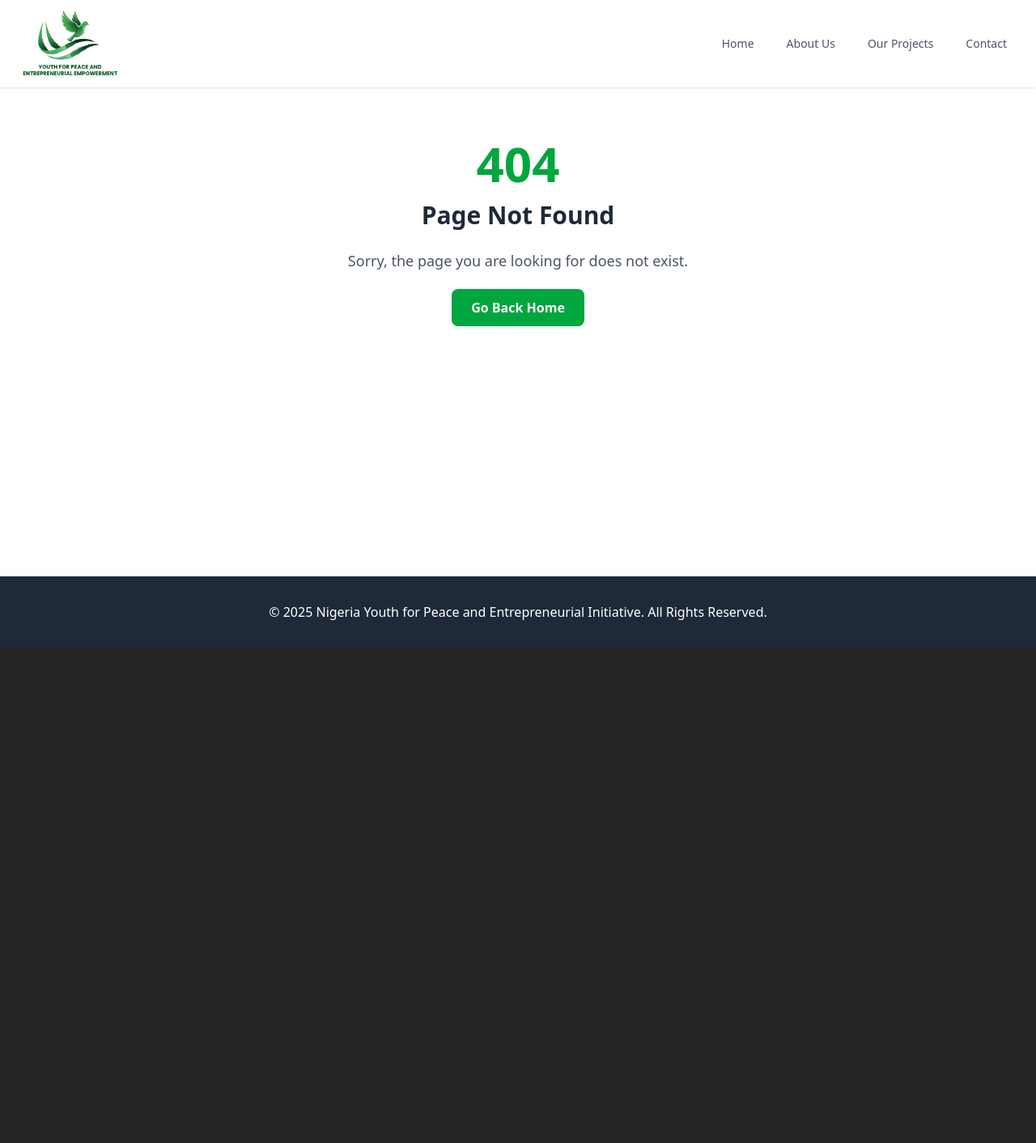
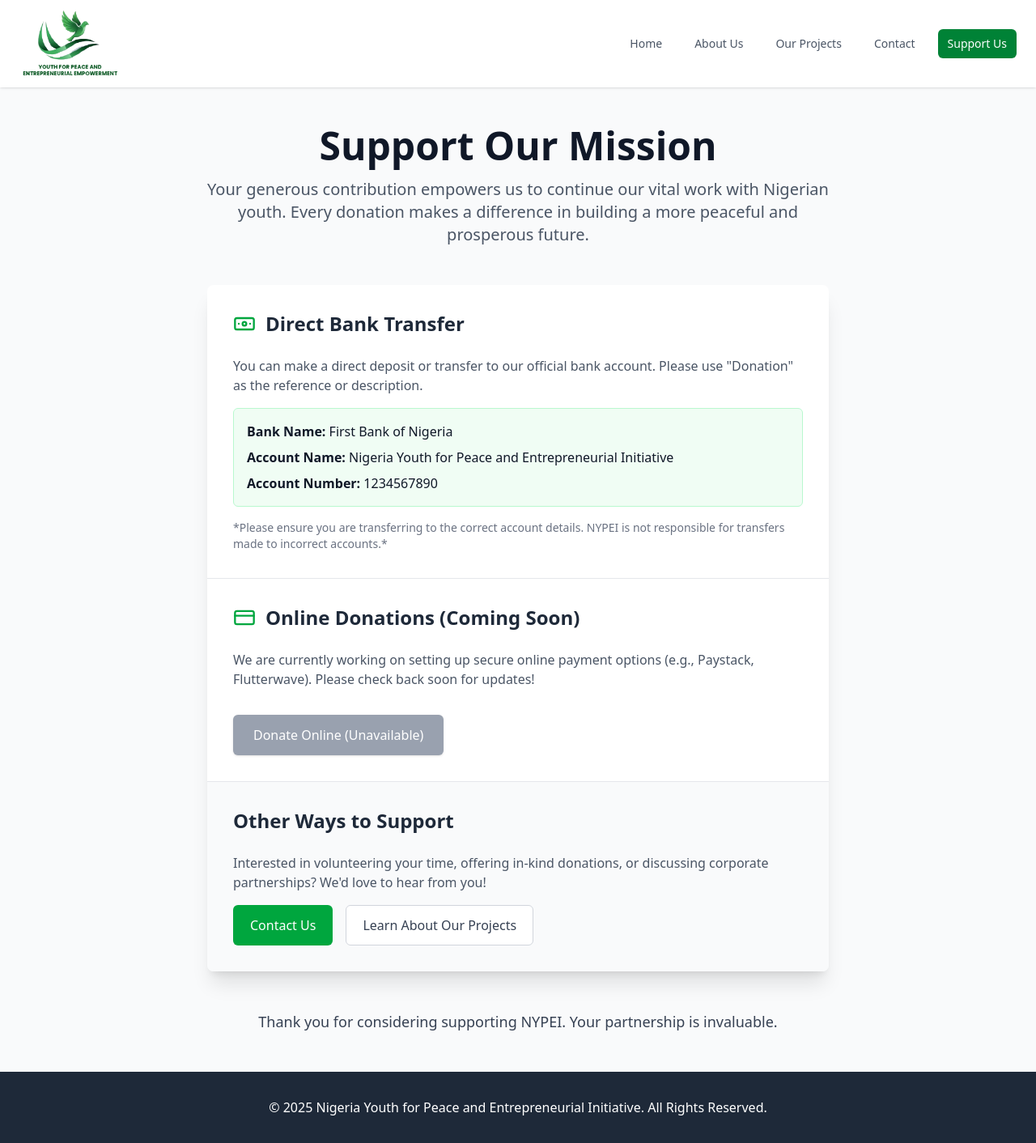
Before and after one commit to Uchechukwu10/ypee, a React (Vite) app: page /support-us in a window 1280 px wide. Shown: the whole page at 81% size. Before the commit the page ends 800 px from the top, so only its background shows below. Built offline with nearby package versions, Linux system fonts and the light colour scheme.

Commit message:
add support page

```diff
--- a/src/App.jsx
+++ b/src/App.jsx
@@ -7,6 +7,7 @@ import AboutPage from './pages/AboutPage';
 import ProjectsPage from './pages/ProjectsPage';
 import ContactPage from './pages/ContactPage';
 import NotFoundPage from './pages/NotFoundPage';
+import SupportUsPage from './pages/SupportUsPage';
 
 // Layout component to wrap all pages with a Navbar and Footer
 function Layout() {
@@ -30,6 +31,7 @@ export default function App() {
           <Route path="about" element={<AboutPage />} />
           <Route path="projects" element={<ProjectsPage />} />
           <Route path="contact" element={<ContactPage />} />
+          <Route path="support-us" element={<SupportUsPage />} /> {/* Add route for Support Us */}
           <Route path="*" element={<NotFoundPage />} /> {/* Handles any undefined routes */}
         </Route>
       </Routes>
--- a/src/components/Navbar.jsx
+++ b/src/components/Navbar.jsx
@@ -71,6 +71,12 @@ export default function Navbar() {
             >
               Contact
             </NavLink>
+            <NavLink
+                to="/support-us" // Add link for Support Us
+                className={({ isActive }) => isActive ? activeLinkStyle : linkStyle}
+              >
+                Support Us
+              </NavLink>
           </div>
         </div>
 
@@ -174,6 +180,13 @@ export default function Navbar() {
             >
               Contact
             </NavLink>
+            <NavLink
+            to="/support-us" // Add link for Support Us
+            className={({ isActive }) => isActive ? activeMobileLinkStyle : mobileLinkStyle}
+            onClick={closeMobileMenu}
+          >
+            Support Us
+          </NavLink>
           </div>
         </div>
     </nav>
--- /dev/null
+++ b/src/pages/SupportUsPage.jsx
@@ -0,0 +1,86 @@
+import React from 'react';
+import { Mail, Phone, MapPin, CreditCard, Banknote } from 'lucide-react'; // Example icons
+
+export default function SupportUsPage() {
+  return (
+    <div className="bg-gray-50 min-h-screen py-12 px-4 sm:px-6 lg:px-8">
+      <div className="max-w-3xl mx-auto">
+        {/* Header */}
+        <div className="text-center mb-12">
+          <h1 className="text-4xl font-extrabold text-gray-900 sm:text-5xl">
+            Support Our Mission
+          </h1>
+          <p className="mt-4 text-xl text-gray-600">
+            Your generous contribution empowers us to continue our vital work with Nigerian youth. Every donation makes a difference in building a more peaceful and prosperous future.
+          </p>
+        </div>
+
+        {/* Donation Options */}
+        <div className="bg-white shadow-xl rounded-lg overflow-hidden divide-y divide-gray-200">
+
+          {/* Bank Transfer Section */}
+          <div className="p-8">
+            <h2 className="text-2xl font-bold text-gray-800 mb-6 flex items-center">
+              <Banknote className="w-7 h-7 mr-3 text-green-600" />
+              Direct Bank Transfer
+            </h2>
+            <p className="text-gray-600 mb-4">
+              You can make a direct deposit or transfer to our official bank account. Please use "Donation" as the reference or description.
+            </p>
+            <div className="bg-green-50 border border-green-200 rounded-md p-4 space-y-2">
+              <p><strong>Bank Name:</strong> First Bank of Nigeria</p>
+              <p><strong>Account Name:</strong> Nigeria Youth for Peace and Entrepreneurial Initiative</p>
+              <p><strong>Account Number:</strong> 1234567890</p>
+              {/* <p><strong>Sort Code (if needed):</strong> 011XXXXX</p>
+              <p><strong>Swift/BIC (for international):</strong> FBNINGLAXXX</p> */}
+            </div>
+            <p className="text-sm text-gray-500 mt-4">
+              *Please ensure you are transferring to the correct account details. NYPEI is not responsible for transfers made to incorrect accounts.*
+            </p>
+          </div>
+
+          {/* Alternative/Online Payment (Placeholder) */}
+          <div className="p-8">
+            <h2 className="text-2xl font-bold text-gray-800 mb-6 flex items-center">
+              <CreditCard className="w-7 h-7 mr-3 text-green-600" />
+              Online Donations (Coming Soon)
+            </h2>
+            <p className="text-gray-600 mb-4">
+              We are currently working on setting up secure online payment options (e.g., Paystack, Flutterwave). Please check back soon for updates!
+            </p>
+            {/* You could add a placeholder button here */}
+            <button
+              disabled
+              className="mt-4 inline-flex items-center px-6 py-3 border border-transparent text-base font-medium rounded-md shadow-sm text-white bg-gray-400 cursor-not-allowed"
+            >
+              Donate Online (Unavailable)
+            </button>
+          </div>
+
+          {/* Contact for Other Ways to Give */}
+          <div className="p-8 bg-gray-50">
+            <h2 className="text-2xl font-bold text-gray-800 mb-6">Other Ways to Support</h2>
+            <p className="text-gray-600 mb-4">
+              Interested in volunteering your time, offering in-kind donations, or discussing corporate partnerships? We'd love to hear from you!
+            </p>
+            <div className="flex flex-col sm:flex-row gap-4">
+               <a href="/contact" className="inline-flex items-center justify-center px-5 py-3 border border-transparent text-base font-medium rounded-md text-white bg-green-600 hover:bg-green-700">
+                Contact Us
+              </a>
+               <a href="/projects" className="inline-flex items-center justify-center px-5 py-3 border border-gray-300 text-base font-medium rounded-md text-gray-700 bg-white hover:bg-gray-50">
+                Learn About Our Projects
+              </a>
+            </div>
+          </div>
+        </div>
+
+        {/* Thank You Note */}
+        <div className="text-center mt-12">
+          <p className="text-lg text-gray-700">
+            Thank you for considering supporting NYPEI. Your partnership is invaluable.
+          </p>
+        </div>
+      </div>
+    </div>
+  );
+}
```
